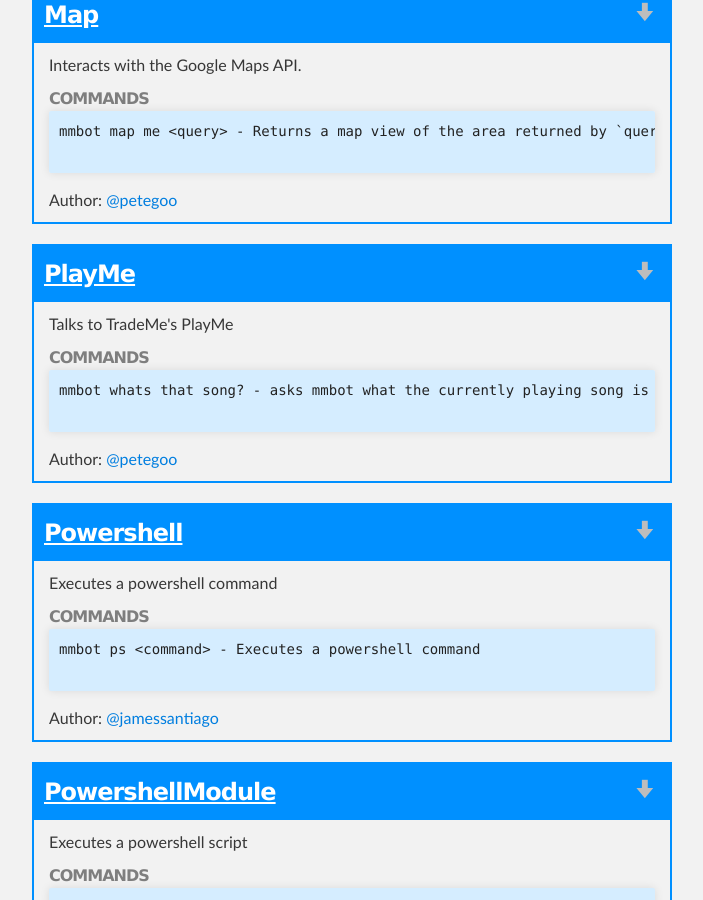
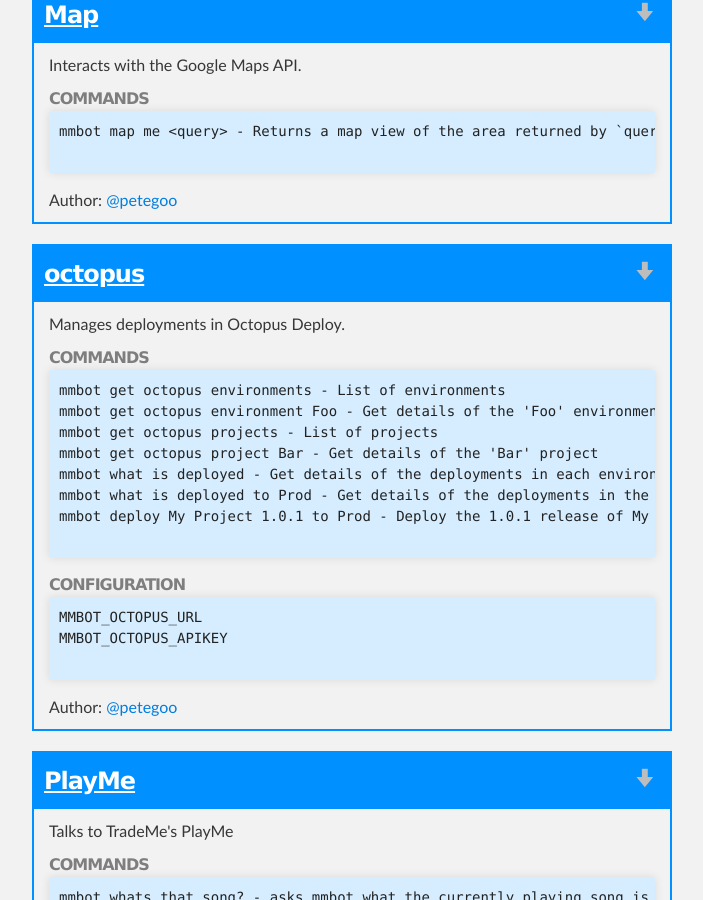
Before and after one commit to mmbot/mmbot.scripts, a Jekyll site: the page built from catalog.html, in a window 1280 px wide and 900 px high, scrolled down 3208 px. Shown: the whole window, without its empty margins (288-991 px from the left). Built offline with Jekyll 4.4.1, drawn with Linux system fonts in a browser that asks for light colours.

Commit message:
"Updated catalog yml file from CI build 30"

```diff
--- a/_data/catalog.yml
+++ b/_data/catalog.yml
@@ -130,6 +130,26 @@
   author: petegoo
   permalink: https://github.com/mmbot/mmbot.scripts/raw/master/scripts/Misc%20APIs/Map.csx
   repolink: http://github.com/mmbot/mmbot.scripts/blob/master/scripts/Misc%20APIs/Map.csx
+
+
+- name: octopus
+  description: Manages deployments in Octopus Deploy.
+  configuration: |
+    MMBOT_OCTOPUS_URL
+    MMBOT_OCTOPUS_APIKEY
+  commands: |
+    mmbot get octopus environments - List of environments
+    mmbot get octopus environment Foo - Get details of the 'Foo' environment
+    mmbot get octopus projects - List of projects
+    mmbot get octopus project Bar - Get details of the 'Bar' project
+    mmbot what is deployed - Get details of the deployments in each environment and project
+    mmbot what is deployed to Prod - Get details of the deployments in the Prod environment
+    mmbot deploy My Project 1.0.1 to Prod - Deploy the 1.0.1 release of My Project to the production environment
+  notes: >
+    Requires an install of Octopus Deploy that can be reached over HTTP      Allows for querying Octopus info and triggering builds.    You need to get an Api key from your profile page in the Octopus Portal
+  author: petegoo
+  permalink: https://github.com/mmbot/mmbot.scripts/raw/master/scripts/Deployment/octopus.csx
+  repolink: http://github.com/mmbot/mmbot.scripts/blob/master/scripts/Deployment/octopus.csx
 
 
 - name: PlayMe
```
